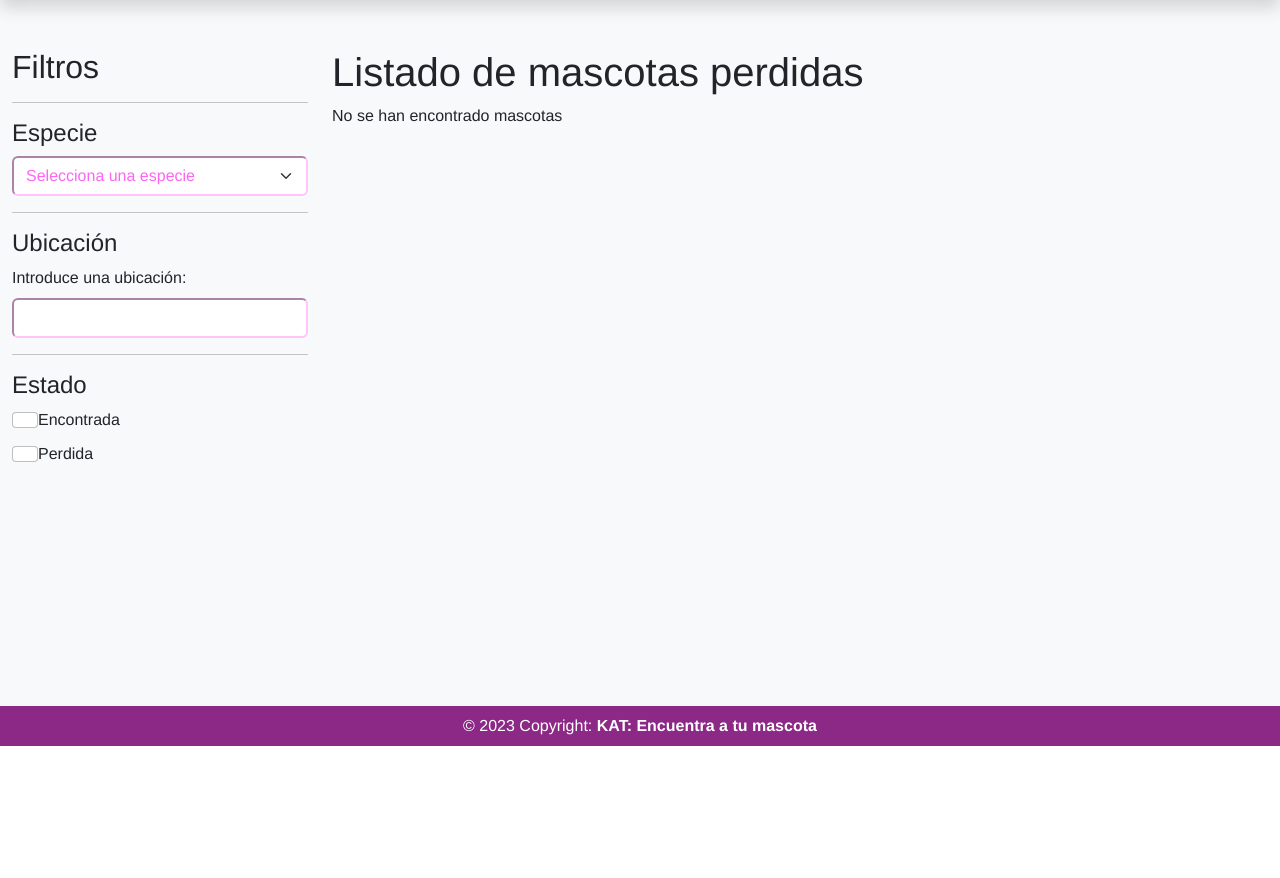
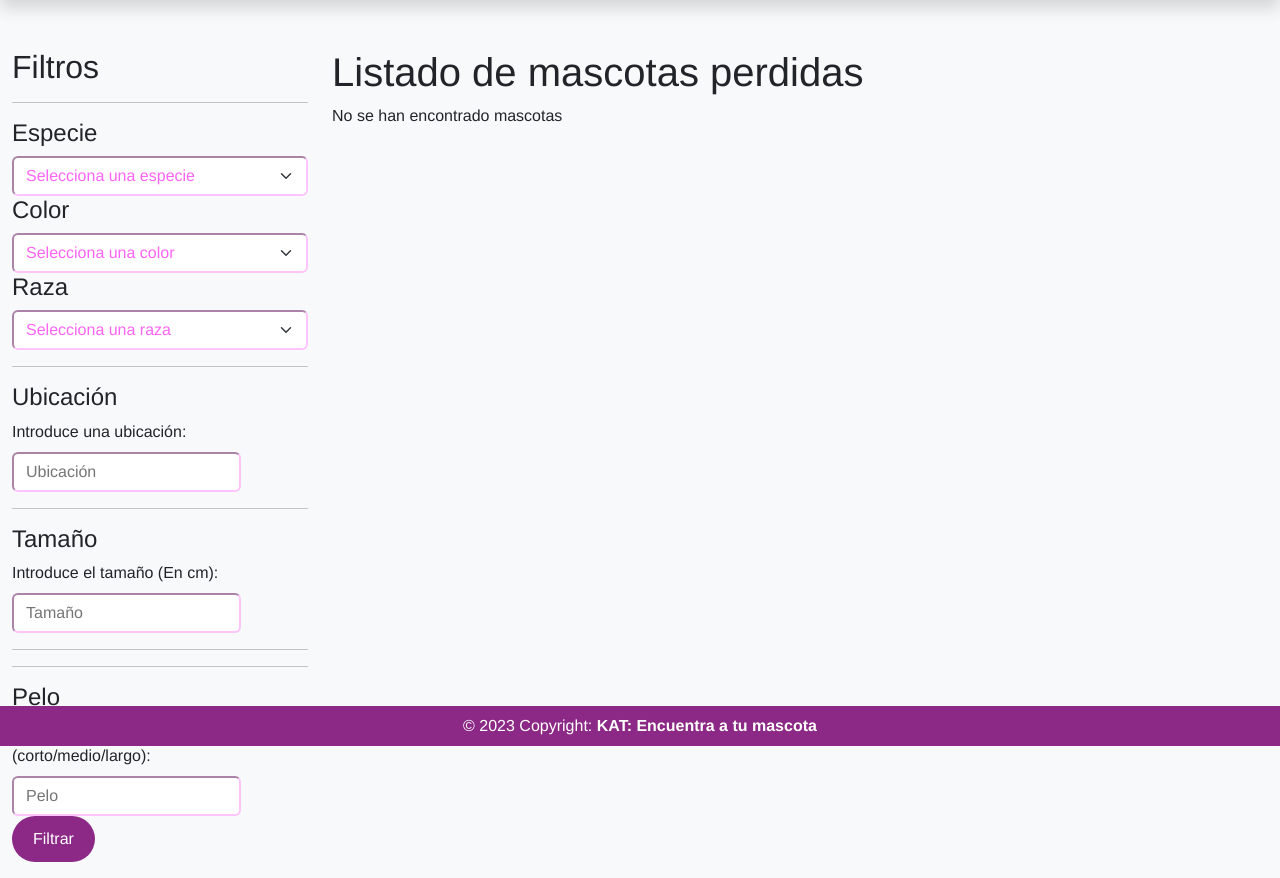
Before and after one commit to AnnieAmrod/Proyecto-KAT-Encuentra-a-tu-mascota, a Django app: page /m_perdida/ in a window 1280 px wide. Shown: the part 54-932 px from the top of the page. Before the commit the page ends 800 px from the top, so only its background shows below. Run offline with Django 3.2, Linux system fonts and the light colour scheme; data that the repository does not hold is empty; some libraries are stand-ins or nearby versions.

Commit message:
Filtro por especie terminado

```diff
--- /dev/null
+++ b/proyectoKAT/katapp/templatetags/colores_dropdown.py
@@ -0,0 +1,8 @@
+from django import template
+from ..models import Color
+register = template.Library()
+
+@register.inclusion_tag('katapp/color_dropdown.html')
+def color_dropdown():
+    colores = Color.objects.all()
+    return {'colores': colores}
--- a/proyectoKAT/katapp/templatetags/filtros_dropdown.py
+++ b/proyectoKAT/katapp/templatetags/especies_dropdown.py
@@ -2,7 +2,7 @@ from django import template
 from ..models import Especie
 register = template.Library()
 
-@register.inclusion_tag('katapp/filtros_dropdown.html')
+@register.inclusion_tag('katapp/especie_dropdown.html')
 def especie_dropdown():
     especies = Especie.objects.all()
     return {'especies': especies}
--- /dev/null
+++ b/proyectoKAT/katapp/templatetags/razas_dropdown.py
@@ -0,0 +1,8 @@
+from django import template
+from ..models import Raza
+register = template.Library()
+
+@register.inclusion_tag('katapp/raza_dropdown.html')
+def raza_dropdown():
+    razas = Raza.objects.all()
+    return {'razas': razas}
--- a/proyectoKAT/katapp/views.py
+++ b/proyectoKAT/katapp/views.py
@@ -23,16 +23,52 @@ class MPerdidaListView(TemplateView):
     def get_context_data(self, **kwargs):
         context = super(MPerdidaListView, self).get_context_data(**kwargs)
 
+        # Obtener los valores de los filtros enviados por el usuario
+        lugar_perdida = self.request.GET.get('lugar_perdida')
+        tamano = self.request.GET.get('tamano')
+        pelo = self.request.GET.get('pelo')
+
         #!PRUEBA PARA SACAR MÁS DE UN REGISTRO AL FILTRAR
-        filtro_id = kwargs.get('filtro_id')
-        if filtro_id:
+        especie_id = kwargs.get('especie_id')
+        color_id = kwargs.get('color_id')
+        raza_id = kwargs.get('raza_id')
+
+        # Obtener todas las mascotas
+        mascotas = MLost.objects.all()
+
+        # Filtrar los objetos de MLost utilizando los filtros recibidos
+
+        if especie_id:
             # Filtrar por especie seleccionada
-            context['mascotas'] = MLost.objects.filter(especie_id=filtro_id)
-        else:
-            # Obtener todas las mascotas
-            context['mascotas'] = MLost.objects.all()
+            mascotas = mascotas.filter(especie_id=especie_id)
+
+        if color_id:
+            # Filtrar por color seleccionado
+            mascotas = mascotas.filter(color__id=color_id)
+
+        if raza_id:
+            # Filtrar por raza seleccionada
+            mascotas = mascotas.filter(raza_id=raza_id)
+
+        if lugar_perdida:
+            # Filtrar por lugar_perdida escrito
+            mascotas = mascotas.filter(lugar_perdida__icontains=lugar_perdida)
+        if tamano:
+            # Filtrar por tamaño escrito
+            mascotas = mascotas.filter(tamano__icontains=tamano)
+        if pelo:
+            # Filtrar por pelo escrito
+            mascotas = mascotas.filter(pelo__icontains=pelo)
+
+        #context['lugar_perdida'] = lugar_perdida
+        #context['tamano'] = tamano
+        #context['pelo'] = pelo
+
+        # Obtener todas las mascotas filtradas
+        context['mascotas'] = mascotas
 
         return context
+
         #!CÓDIGO ANTES DE LOS FILTROS ----------------------------------
         '''filtro_id = kwargs.get('filtro_id')
         context['mascotas'] = MLost.objects.filter(id=filtro_id) if filtro_id else MLost.objects.all()
--- a/proyectoKAT/proyectoKAT/settings.py
+++ b/proyectoKAT/proyectoKAT/settings.py
@@ -80,11 +80,9 @@ TEMPLATES = [
         'OPTIONS': {
             'context_processors': [
                 'django.template.context_processors.debug',
-                'django.template.context_processors.request',
+                'django.template.context_processors.request', #Para que funcione allauth
                 'django.contrib.auth.context_processors.auth',
                 'django.contrib.messages.context_processors.messages',
-                #Para que funcione allauth
-                'django.template.context_processors.request',
             ],
         },
     },
--- a/proyectoKAT/proyectoKAT/urls.py
+++ b/proyectoKAT/proyectoKAT/urls.py
@@ -31,7 +31,9 @@ urlpatterns = [
     path('panel/', common_views.PanelView.as_view(), name='panel'),
 
     path('m_perdida/', katapp_views.MPerdidaListView.as_view(), name='m_perdida'),
-    path('m_perdida/<int:filtro_id>/', katapp_views.MPerdidaListView.as_view(), name='m_perdida'),
+    path('m_perdida/especie/<int:especie_id>/', katapp_views.MPerdidaListView.as_view(), name='m_perdida_especie'),
+    path('m_perdida/color/<int:color_id>/', katapp_views.MPerdidaListView.as_view(), name='m_perdida_color'),
+    path('m_perdida/raza/<int:raza_id>/', katapp_views.MPerdidaListView.as_view(), name='m_perdida_raza'),
     #path('m_perdida/', katapp_views.mperdida_list, name="m_perdida"),
     #path('m_perdida/', katapp_views.FilterView.as_view(model=katapp_views.MPerdidaListView), name='m_perdida'),
     path('m_perdidadetail/<int:id>/', katapp_views.MPerdidaDetailView.as_view(), name='m_perdidadetail'),
--- /dev/null
+++ b/proyectoKAT/templates/katapp/color_dropdown.html
@@ -0,0 +1,21 @@
+<label class="h4" for="color">Color</label>
+<select id="color" name="color" class="form-select" onchange="redirectToSelectedOptionColor()">
+    <option selected disabled>Selecciona una color</option>
+    {% for color in colores %}
+        <option value="{{ color.id }}">{{ color.nombre }}</option>
+    {% endfor %}
+</select>
+
+<script>
+    function redirectToSelectedOptionColor() {
+        var selectElement = document.getElementById("color");
+        var selectedOption = selectElement.options[selectElement.selectedIndex];
+        var colorId = selectedOption.value;
+
+        if (colorId) {
+            var url = "{% url 'm_perdida_color' color_id=0 %}";  // Obtener la URL con un valor de ejemplo para color_id
+            url = url.replace('0', colorId);  // Reemplazar el valor del parámetro en la URL
+            window.location.href = url;
+        }
+    }
+</script>
--- a/proyectoKAT/templates/katapp/filtros_dropdown.html
+++ b/proyectoKAT/templates/katapp/especie_dropdown.html
@@ -1,5 +1,5 @@
 <label class="h4" for="especie">Especie</label>
-<select id="especie" name="especie" class="form-select" onchange="redirectToSelectedOption()">
+<select id="especie" name="especie" class="form-select" onchange="redirectToSelectedOptionEspecie()">
     <option selected disabled>Selecciona una especie</option>
     {% for especie in especies %}
         <option value="{{ especie.id }}">{{ especie.nombre }}</option>
@@ -7,13 +7,15 @@
 </select>
 
 <script>
-    function redirectToSelectedOption() {
+    function redirectToSelectedOptionEspecie() {
         var selectElement = document.getElementById("especie");
         var selectedOption = selectElement.options[selectElement.selectedIndex];
         var especieId = selectedOption.value;
 
         if (especieId) {
-            window.location.href = "{% url 'm_perdida' %}" + especieId + "/";
+            var url = "{% url 'm_perdida_especie' especie_id=0 %}";  // Obtener la URL con un valor de ejemplo para especie_id
+            url = url.replace('0', especieId);  // Reemplazar el valor del parámetro en la URL
+            window.location.href = url;
         }
     }
 </script>
--- a/proyectoKAT/templates/katapp/listado_m_perdidas.html
+++ b/proyectoKAT/templates/katapp/listado_m_perdidas.html
@@ -1,6 +1,8 @@
 {% extends 'common/base_katapp.html' %}
 
-{% load filtros_dropdown %}
+{% load especies_dropdown %}
+{% load colores_dropdown %}
+{% load razas_dropdown %}
 
 {% block content %}
 <div class="container-fluid">
@@ -9,26 +11,32 @@
             <h2>Filtros</h2>
             <hr>
                 {% especie_dropdown %}
+                {% color_dropdown %}
+                {% raza_dropdown %}
+            <form method="GET">
+
                 <hr>
                 <h4>Ubicación</h4>
                 <div class="form-group">
                     <label for="ubicacion">Introduce una ubicación:</label>
-                <input type="text" class="form-control" id="ubicacion">
+                    <input type="text" name="lugar_perdida" placeholder="Ubicación">
                 </div>
                 <hr>
-            <h4>Estado</h4>
-            <div class="form-check">
-                <input class="form-check-input" type="checkbox" value="" id="encontrada">
-                <label class="form-check-label" for="encontrada">
-                    Encontrada
-                </label>
+                <h4>Tamaño</h4>
+                <div class="form-group">
+                    <label for="ubicacion">Introduce el tamaño (En cm):</label>
+                    <input type="text" name="tamano" placeholder="Tamaño">
                 </div>
-            <div class="form-check">
-                <input class="form-check-input" type="checkbox" value="" id="perdida">
-                <label class="form-check-label" for="perdida">
-                    Perdida
-                </label>
+                <hr>
+                <hr>
+                <h4>Pelo</h4>
+                <div class="form-group">
+                    <label for="ubicacion">Introduce el tipo de pelo (corto/medio/largo):</label>
+                    <input type="text" name="pelo" placeholder="Pelo">
                 </div>
+
+                <button class="btn" type="submit">Filtrar</button>
+            </form>
         </div>
         <div class="col-md-9 pb-5">
             <h1>Listado de mascotas perdidas</h1>
--- /dev/null
+++ b/proyectoKAT/templates/katapp/raza_dropdown.html
@@ -0,0 +1,21 @@
+<label class="h4" for="raza">Raza</label>
+<select id="raza" name="raza" class="form-select" onchange="redirectToSelectedOptionRaza()">
+    <option selected disabled>Selecciona una raza</option>
+    {% for raza in razas %}
+        <option value="{{ raza.id }}">{{ raza.nombre }}</option>
+    {% endfor %}
+</select>
+
+<script>
+    function redirectToSelectedOptionRaza() {
+        var selectElement = document.getElementById("raza");
+        var selectedOption = selectElement.options[selectElement.selectedIndex];
+        var razaId = selectedOption.value;
+
+        if (razaId) {
+            var url = "{% url 'm_perdida_raza' raza_id=0 %}";  // Obtener la URL con un valor de ejemplo para raza_id
+            url = url.replace('0', razaId);  // Reemplazar el valor del parámetro en la URL
+            window.location.href = url;
+        }
+    }
+</script>
```
Also changed, not shown: 1 other file. Lines whose indentation alone changed are shown as unchanged.
